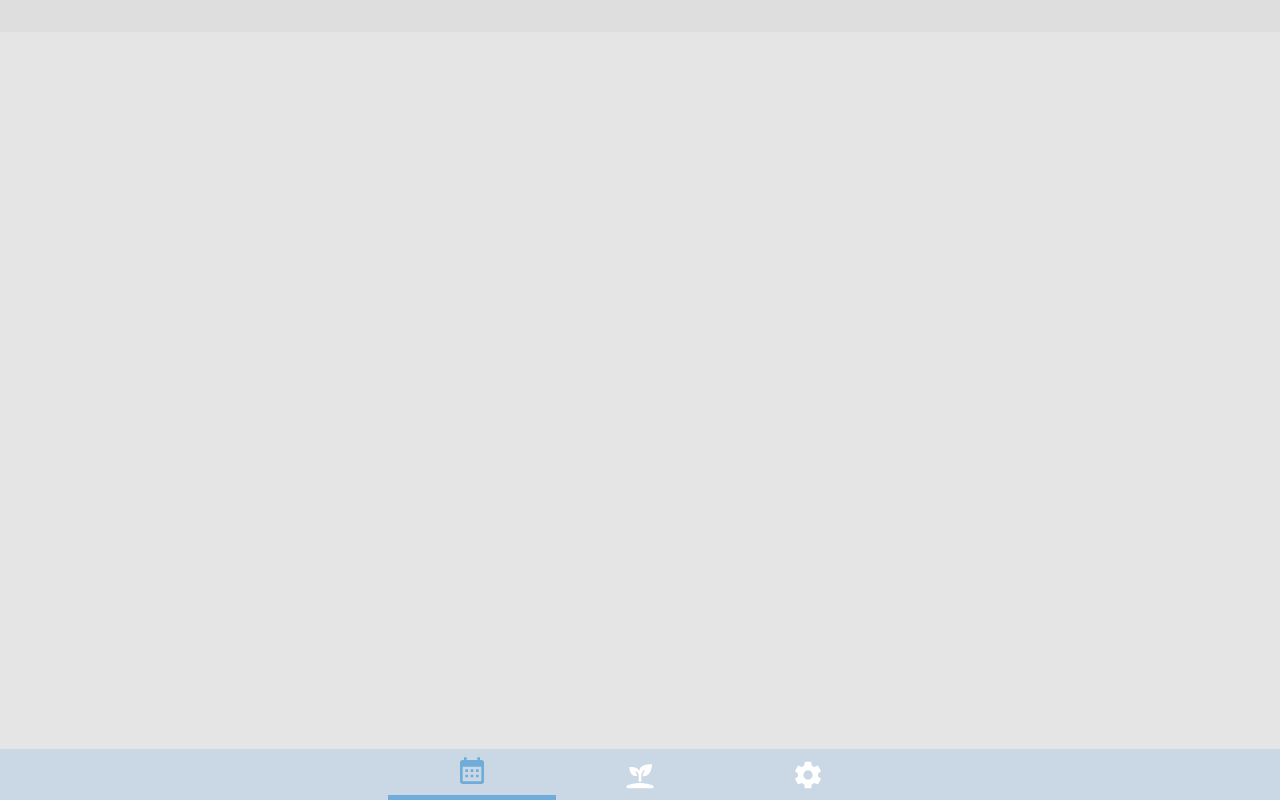
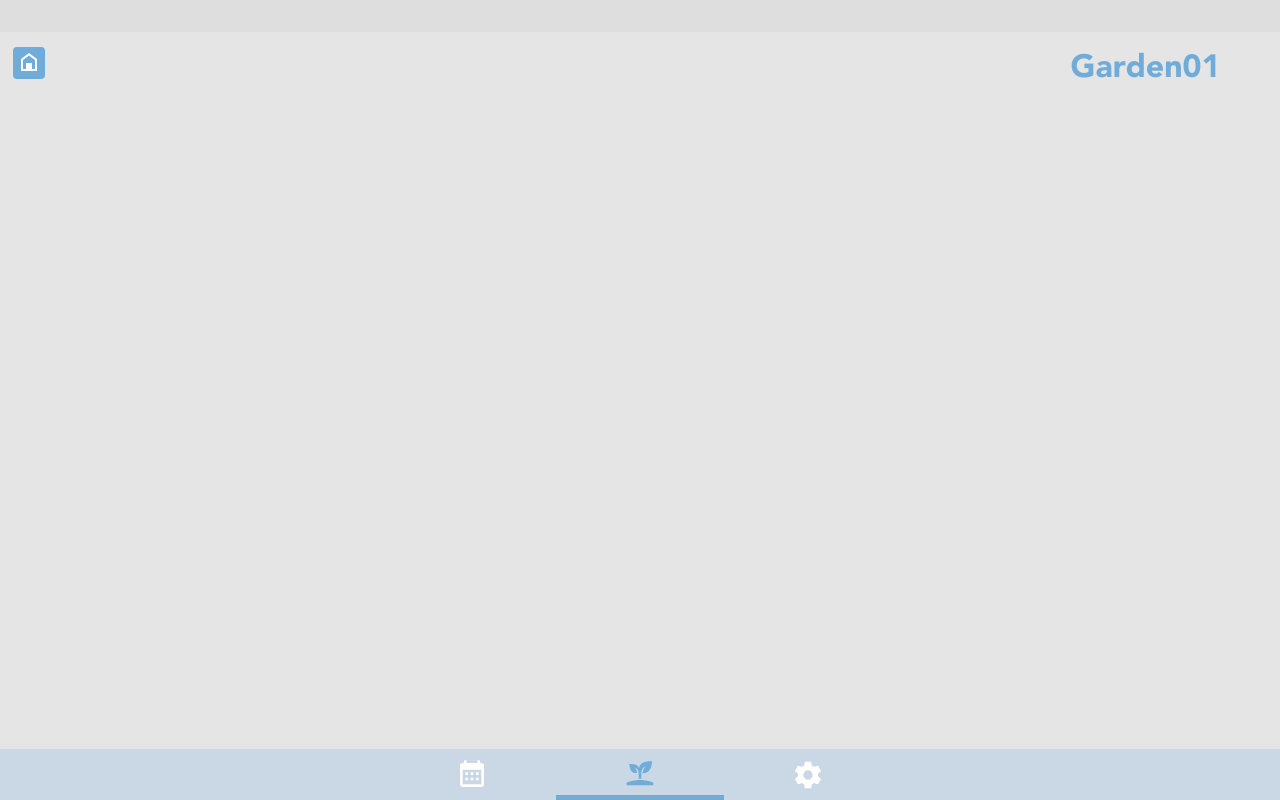
Before and after one commit to maxicozy/plantarium-app, a Vue app: page /1/1 in a window 1280 px wide. Built offline with nearby package versions, Linux system fonts and the light colour scheme.

Commit message:
added garden screeen

```diff
--- a/src/components/Homebutton.vue
+++ b/src/components/Homebutton.vue
@@ -22,7 +22,7 @@ export default {
   },
   computed: {
     to() {
-      const [parent] = this.$route.matched;
+      const [ ,parent ] = this.$route.matched;
       return parent.path;
     }
   },
@@ -31,6 +31,7 @@ export default {
 
 <style scoped>
 .homebutton {
+  margin-top: 0.35rem;
   left: 13px;
   top: 41px;
   width: 32px;
--- a/src/components/Module.vue
+++ b/src/components/Module.vue
@@ -1,5 +1,5 @@
 <template>
-  <div class="module" :style="{ background: data ? '#b1c3a8' : 'none' }">
+  <div @click="click" class="module" :style="{ background: data ? '#b1c3a8' : 'none' }">
     <span class="info moduleInfo" v-if="data">{{ data.plants }}</span>
   </div>
 </template>
@@ -16,6 +16,19 @@ export default {
       backgroundColor: "#b1c3a8",
     }
   }),
+  methods:{
+    click() {
+      if (this.data) this.push(`/${this.garden}/${this.formatName}`);
+    },
+  },
+  computed: {
+    garden() {
+      return this.$route.params.garden;
+    },
+    formatName() {
+      return this.data.plants.toLowerCase().replace(/\s+/g, '-');
+    },
+  }
 }
 </script>
 
--- a/src/views/Plant.vue
+++ /dev/null
@@ -1,15 +0,0 @@
-<template>
-  <div class="plant">
-    <router-view />
-  </div>
-</template>
-
-<script>
-
-export default {
-  name: 'Plant',
-  components: {
-
-  },
-}
-</script>
--- /dev/null
+++ b/src/views/SadParent.vue
@@ -0,0 +1,3 @@
+<template>
+  <router-view />
+</template>
--- a/src/views/plant/PlantGarden.vue
+++ b/src/views/plant/PlantGarden.vue
@@ -2,18 +2,14 @@
   <v-container>
     <v-row>
       <v-col cols="1">
-        <homebutton
-          v-if="!inHome"
-        />
+        <Homebutton :v-if="inHome"/>
       </v-col>
-      <v-col cols="7"/>
-      <v-col cols="4" class="title">
-        {{ }}
+      <v-col cols="11" class="title">
+        {{  }} Garden01
       </v-col>
     </v-row>
       <v-carousel
         hide-delimiters
-        v-on:change="updateURL"
         hide-delimiter-background
         :show-arrows="false"
         :continous="false"
@@ -23,19 +19,28 @@
         <v-carousel-item
           v-for="(garden, i) in gardens" :key="i">
 
-          <Garden
-            :data="garden"/>
-
         </v-carousel-item>
     </v-carousel>
-    <Delimiter :amount="gardens.length" :index="garden"/>
+    <Delimiter :amount="gardens" :index="garden"/>
   </v-container>
 </template>
 
 <script>
+import Homebutton from '@/components/Homebutton.vue';
+import Delimiter from '@/components/Delimiter.vue';
+
 export default {
+  components: {
+    Homebutton,
+    Delimiter,
+  },
   data: () => ({
 
   }),
+  computed: {
+    inHome() {
+      return this.$route.path.match(/\//g).length < 1;
+    },
+  }
 }
 </script>
--- a/src/views/plant/PlantHome.vue
+++ b/src/views/plant/PlantHome.vue
@@ -2,12 +2,11 @@
   <v-container>
     <v-row>
       <v-col cols="1">
-        <homebutton
-          v-if="!inHome"
+        <Homebutton
+          v-if="inHome"
         />
       </v-col>
-      <v-col cols="7"/>
-      <v-col cols="4" class="title">
+      <v-col cols="11" class="title">
         Home
       </v-col>
     </v-row>
@@ -104,7 +103,7 @@
           ec: 90,
         },{
           position: 3,
-          plants: "rucola",
+          plants: "rocket",
           status: 0,
           plantedStamp: "27.01.2020",
           waterConsumption: 2,
@@ -175,7 +174,7 @@
     },
     computed: {
       inHome() {
-        return this.$route.path.match(/\//g).length < 2
+        return this.$route.path.match(/\//g).length < 1
       },
       garden() {
         const name = this.$route.params.garden
@@ -186,7 +185,7 @@
     },
   }
 </script>
-
+        children: [
 <style scoped>
   .home {
     padding-left: 0.75rem;
```
Also changed, not shown: src/router/router.js (+17 -9 lines).
